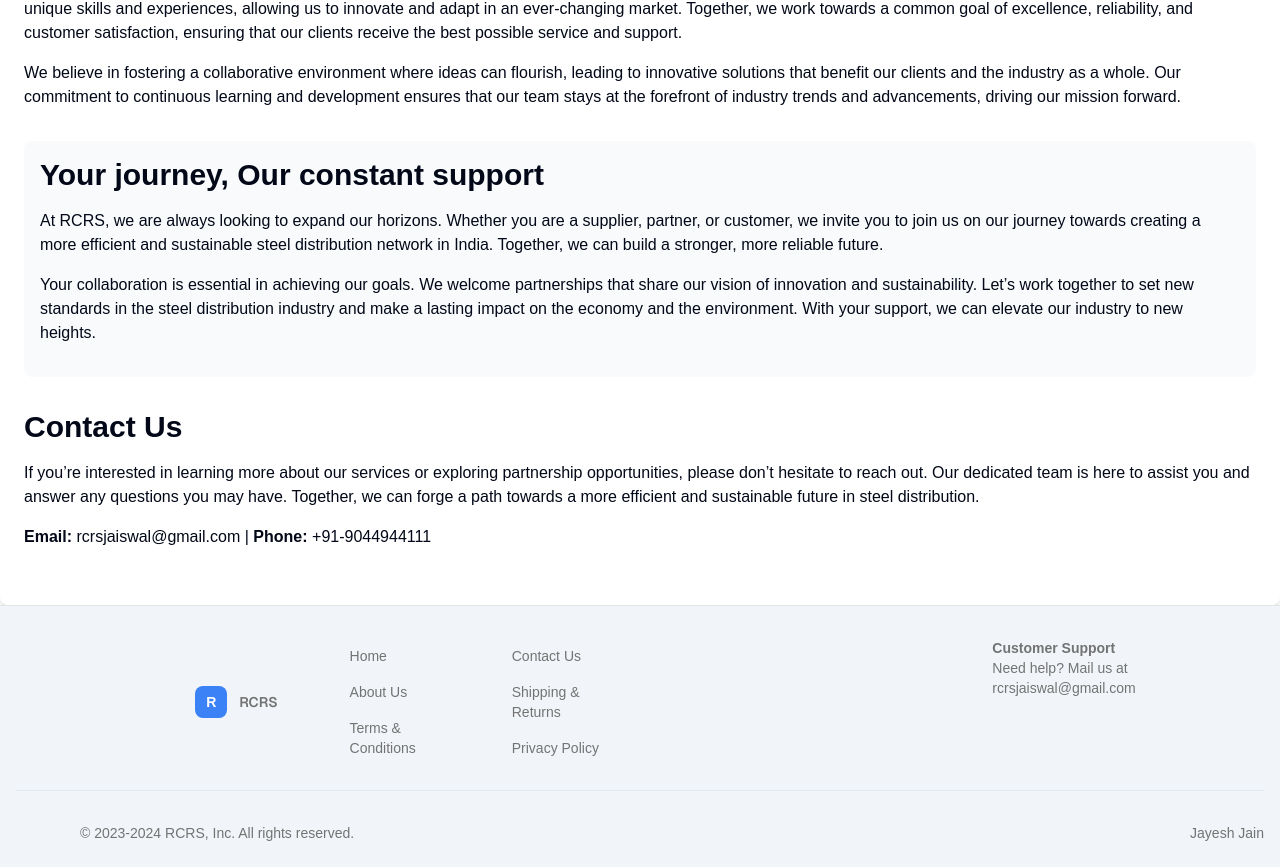
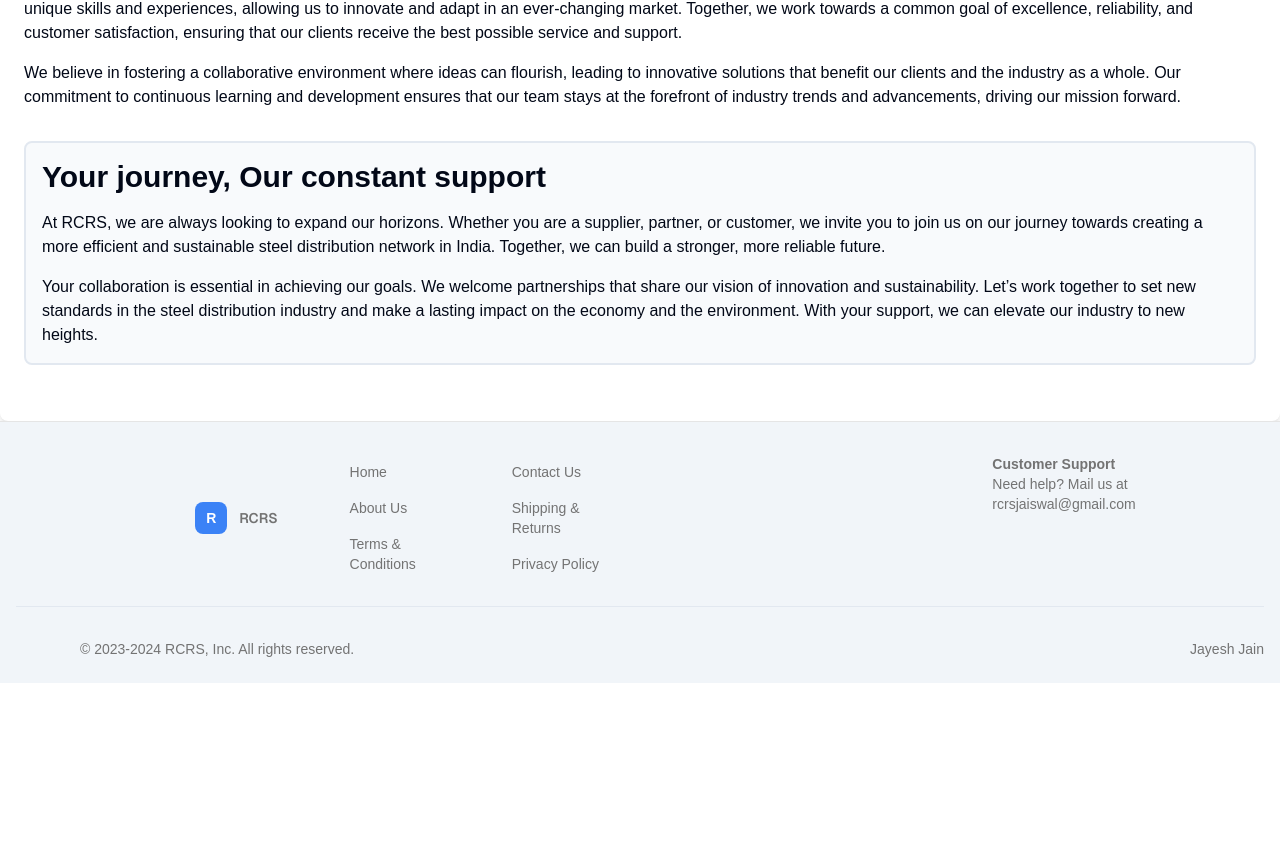
Before and after one commit to Jayesh-JainX/RCRS-Revolutionizing-Steel-Distribution-in-India, a Next.js app: page /about in a window 1280 px wide. Shown: the part 1051-1918 px from the top of the page. After the commit the page ends 1734 px from the top, so only its background shows below. Built offline with nearby package versions, Linux system fonts and the light colour scheme.

Commit message:
about fix

```diff
--- a/app/about/page.jsx
+++ b/app/about/page.jsx
@@ -96,7 +96,7 @@ const AboutUs = () => {
         </p>
       </section>
 
-      <section className="mb-8 bg-primary-foreground p-4 rounded-lg">
+      <section className="mb-8 bg-primary-foreground border-2 p-4 rounded-lg">
         <h2 className="text-3xl font-semibold mb-4">
           Your journey, Our constant support
         </h2>
@@ -107,7 +107,7 @@ const AboutUs = () => {
           distribution network in India. Together, we can build a stronger, more
           reliable future.
         </p>
-        <p className="mb-4">
+        <p>
           Your collaboration is essential in achieving our goals. We welcome
           partnerships that share our vision of innovation and sustainability.
           Let’s work together to set new standards in the steel distribution
@@ -115,23 +115,6 @@ const AboutUs = () => {
           With your support, we can elevate our industry to new heights.
         </p>
       </section>
-
-      <section className="mb-8">
-        <h2 className="text-3xl font-semibold mb-4">Contact Us</h2>
-        <p className="mb-4">
-          If you’re interested in learning more about our services or exploring
-          partnership opportunities, please don’t hesitate to reach out. Our
-          dedicated team is here to assist you and answer any questions you may
-          have. Together, we can forge a path towards a more efficient and
-          sustainable future in steel distribution.
-        </p>
-        <p>
-          <strong>Email:</strong>{" "}
-          <a href="mailto:rcrsjaiswal@gmail.com">rcrsjaiswal@gmail.com</a> |{" "}
-          <strong>Phone:</strong>{" "}
-          <a href="tel:+91-9044944111">+91-9044944111</a>
-        </p>
-      </section>
     </div>
   );
 };
```
